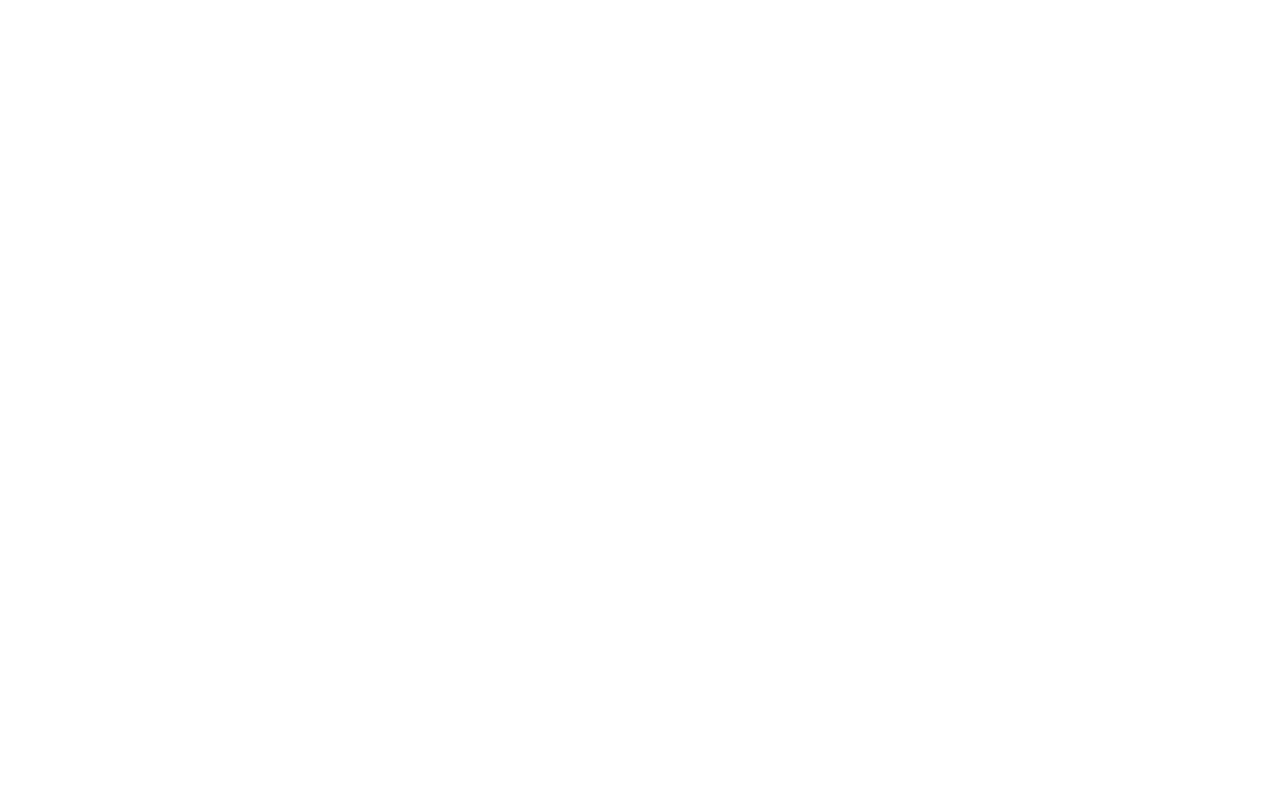
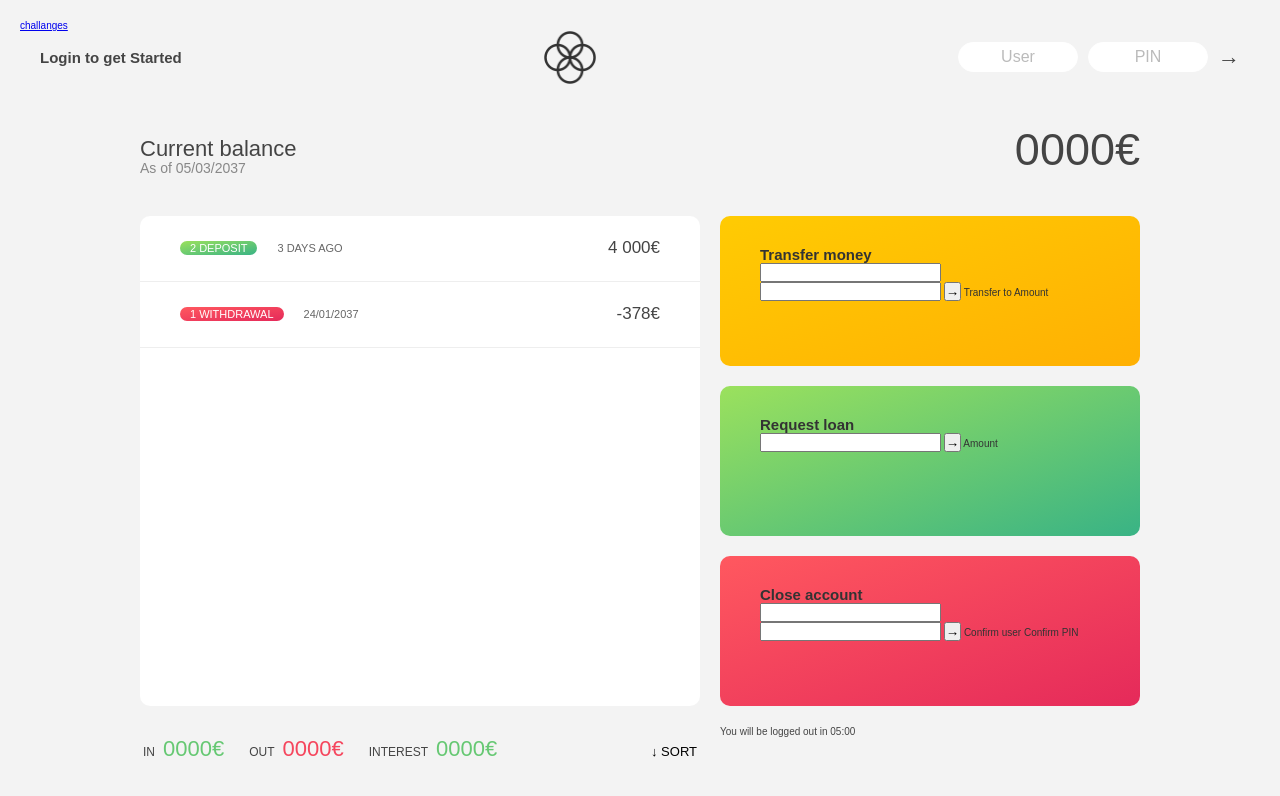
Before and after one commit to traineecoder/javascript_programs, a plain HTML site: page Working with arrays/index.html in a window 1280 px wide. Drawn offline with Linux system fonts and the light colour scheme.

Commit message:
learning about arrays

```diff
--- a/Working with arrays/index.html
+++ b/Working with arrays/index.html
@@ -3,8 +3,116 @@
   <head>
     <meta charset="UTF-8" />
     <meta name="viewport" content="width=device-width, initial-scale=1.0" />
-    <title>Document</title>
+    <link rel="stylesheet" href="styles/main.css" type="text/css" />
+    <link rel="shortcut icon" href="img/icon.png" type="image/x-icon" />
+    <title>Bankist</title>
     <script src="scripts/script.js" defer></script>
+    <!-- <script src="scripts/bankist.js" defer></script> -->
   </head>
-  <body></body>
+  <body>
+    <header>
+      <a href="challange.html">challanges</a>
+      <nav>
+        <h1 class="welcom">Login to get Started</h1>
+        <img src="img/logo.png" alt="Logo" class="logo" />
+        <form class="login">
+          <input
+            type="text"
+            class="login__input login__input--user"
+            placeholder="User"
+          />
+          <input
+            type="password"
+            class="login__input login__input--pin"
+            maxlength="4"
+            placeholder="PIN"
+          />
+          <button class="login__btn">&rarr;</button>
+        </form>
+      </nav>
+    </header>
+    <main class="app">
+      <!-- BALANCE -->
+      <div class="balance">
+        <div>
+          <p class="balance__label">Current balance</p>
+          <p class="balance__date">
+            As of <span class="date">05/03/2037</span>
+          </p>
+        </div>
+        <p class="balance__value">0000€</p>
+      </div>
+
+      <!-- MOVEMENTS -->
+      <div class="movements">
+        <div class="movements__row">
+          <div class="movements__type movements__type--deposit">2 deposit</div>
+          <div class="movements__date">3 days ago</div>
+          <div class="movements__value">4 000€</div>
+        </div>
+        <div class="movements__row">
+          <div class="movements__type movements__type--withdrawal">
+            1 withdrawal
+          </div>
+          <div class="movements__date">24/01/2037</div>
+          <div class="movements__value">-378€</div>
+        </div>
+      </div>
+
+      <!-- SUMMARY -->
+      <div class="summary">
+        <p class="summary__label">In</p>
+        <p class="summary__value summary__value--in">0000€</p>
+        <p class="summary__label">Out</p>
+        <p class="summary__value summary__value--out">0000€</p>
+        <p class="summary__label">Interest</p>
+        <p class="summary__value summary__value--interest">0000€</p>
+        <button class="btn--sort">&downarrow; SORT</button>
+      </div>
+
+      <!-- OPERATION: TRANSFERS -->
+      <div class="operation operation--transfer">
+        <h2>Transfer money</h2>
+        <form class="form form--transfer">
+          <input type="text" class="form__input form__input--to" />
+          <input type="number" class="form__input form__input--amount" />
+          <button class="form__btn form__btn--transfer">&rarr;</button>
+          <label class="form__label">Transfer to</label>
+          <label class="form__label">Amount</label>
+        </form>
+      </div>
+
+      <!-- OPERATION: LOAN -->
+      <div class="operation operation--loan">
+        <h2>Request loan</h2>
+        <form class="form form--loan">
+          <input type="number" class="form__input form__input--loan-amount" />
+          <button class="form__btn form__btn--loan">&rarr;</button>
+          <label class="form__label form__label--loan">Amount</label>
+        </form>
+      </div>
+
+      <!-- OPERATION: CLOSE -->
+      <div class="operation operation--close">
+        <h2>Close account</h2>
+        <form class="form form--close">
+          <input type="text" class="form__input form__input--user" />
+          <input
+            type="password"
+            maxlength="6"
+            class="form__input form__input--pin"
+          />
+          <button class="form__btn form__btn--close">&rarr;</button>
+          <label class="form__label">Confirm user</label>
+          <label class="form__label">Confirm PIN</label>
+        </form>
+      </div>
+
+      <!-- LOGOUT TIMER -->
+      <p class="logout-timer">
+        You will be logged out in <span class="timer">05:00</span>
+      </p>
+    </main>
+    <footer></footer>
+  </body>
 </html>
--- a/Working with arrays/scripts/script.js
+++ b/Working with arrays/scripts/script.js
@@ -28,3 +28,31 @@ console.log(arr[arr.length - 1]);
 console.log(arr.slice(-1)[0]);
 console.log(arr.at(-1));
 console.log("hello".at(-1));
+
+// forEach method
+arr = ["mars", "mercury", "jupiter", "earth"];
+arr.forEach(function (value, index, array) {
+  console.log(value, index);
+});
+
+// for each with maps and sets
+let hello;
+let map = new Map([
+  ["INR", "India"],
+  ["USA", "US Dollar"],
+  [hello, "hi"],
+]);
+let set = new Set(["earth", "earth", "sun", "mars"]);
+map.forEach(function (value, key, map) {
+  console.log(`${key}: ${value}`);
+});
+set.forEach(function (value, _, set) {
+  console.log(`${value}`);
+});
+
+arr = [100, 123, 114, 521];
+// const newArr = arr.map(function (value) {
+//   return value / 83.2;
+// });
+const newArr = arr.map((value, i) => value * i);
+console.log(newArr);
--- /dev/null
+++ b/Working with arrays/styles/main.css
@@ -0,0 +1,274 @@
+/* CSS reset */
+* {
+  margin: 0;
+  padding: 0;
+  box-sizing: border-box;
+}
+html {
+  font-size: 62.5%;
+  box-sizing: border-box;
+}
+
+body {
+  font-family: "Poppins", sans-serif;
+  color: #444;
+  background-color: #f3f3f3;
+  height: 100vh;
+  padding: 2rem;
+}
+nav {
+  display: flex;
+  justify-content: space-between;
+  align-items: center;
+  padding: 0 2rem;
+}
+.welcome {
+  font-size: 1.9rem;
+  font-weight: 500;
+}
+
+.logo {
+  height: 5.25rem;
+}
+
+.login {
+  display: flex;
+}
+
+.login__input {
+  border: none;
+  padding: 0.5rem 2rem;
+  font-size: 1.6rem;
+  font-family: inherit;
+  text-align: center;
+  width: 12rem;
+  border-radius: 10rem;
+  margin-right: 1rem;
+  color: inherit;
+  border: 1px solid #fff;
+  transition: all 0.3s;
+}
+
+.login__input:focus {
+  outline: none;
+  border: 1px solid #ccc;
+}
+
+.login__input::placeholder {
+  color: #bbb;
+}
+
+.login__btn {
+  border: none;
+  background: none;
+  font-size: 2.2rem;
+  color: inherit;
+  cursor: pointer;
+  transition: all 0.3s;
+}
+
+.login__btn:hover,
+.login__btn:focus,
+.btn--sort:hover,
+.btn--sort:focus {
+  outline: none;
+  color: #777;
+}
+/* MAIN */
+.app {
+  position: relative;
+  max-width: 100rem;
+  margin: 4rem auto;
+  display: grid;
+  grid-template-columns: 4fr 3fr;
+  grid-template-rows: auto repeat(3, 15rem) auto;
+  gap: 2rem;
+
+  /* NOTE This creates the fade in/out anumation */
+  /* opacity: 0; */
+  transition: all 1s;
+}
+
+.balance {
+  grid-column: 1 / span 2;
+  display: flex;
+  align-items: flex-end;
+  justify-content: space-between;
+  margin-bottom: 2rem;
+}
+
+.balance__label {
+  font-size: 2.2rem;
+  font-weight: 500;
+  margin-bottom: -0.2rem;
+}
+
+.balance__date {
+  font-size: 1.4rem;
+  color: #888;
+}
+
+.balance__value {
+  font-size: 4.5rem;
+  font-weight: 400;
+}
+
+/* MOVEMENTS */
+.movements {
+  grid-row: 2 / span 3;
+  background-color: #fff;
+  border-radius: 1rem;
+  overflow: scroll;
+}
+
+.movements__row {
+  padding: 2.25rem 4rem;
+  display: flex;
+  align-items: center;
+  border-bottom: 1px solid #eee;
+}
+
+.movements__type {
+  font-size: 1.1rem;
+  text-transform: uppercase;
+  font-weight: 500;
+  color: #fff;
+  padding: 0.1rem 1rem;
+  border-radius: 10rem;
+  margin-right: 2rem;
+}
+
+.movements__date {
+  font-size: 1.1rem;
+  text-transform: uppercase;
+  font-weight: 500;
+  color: #666;
+}
+
+.movements__type--deposit {
+  background-image: linear-gradient(to top left, #39b385, #9be15d);
+}
+
+.movements__type--withdrawal {
+  background-image: linear-gradient(to top left, #e52a5a, #ff585f);
+}
+
+.movements__value {
+  font-size: 1.7rem;
+  margin-left: auto;
+}
+
+/* SUMMARY */
+.summary {
+  grid-row: 5 / 6;
+  display: flex;
+  align-items: baseline;
+  padding: 0 0.3rem;
+  margin-top: 1rem;
+}
+
+.summary__label {
+  font-size: 1.2rem;
+  font-weight: 500;
+  text-transform: uppercase;
+  margin-right: 0.8rem;
+}
+
+.summary__value {
+  font-size: 2.2rem;
+  margin-right: 2.5rem;
+}
+
+.summary__value--in,
+.summary__value--interest {
+  color: #66c873;
+}
+
+.summary__value--out {
+  color: #f5465d;
+}
+
+.btn--sort {
+  margin-left: auto;
+  border: none;
+  background: none;
+  font-size: 1.3rem;
+  font-weight: 500;
+  cursor: pointer;
+}
+
+/* OPERATIONS */
+.operation {
+  border-radius: 1rem;
+  padding: 3rem 4rem;
+  color: #333;
+}
+
+.operation--transfer {
+  background-image: linear-gradient(to top left, #ffb003, #ffcb03);
+}
+
+.operation--loan {
+  background-image: linear-gradient(to top left, #39b385, #9be15d);
+}
+
+.operation--close {
+  background-image: linear-gradient(to top left, #e52a5a, #ff585f);
+}
+
+/* Exceptions for interst */
+.form.form--loan {
+  grid-template-columns: 2.5fr 1fr 2.5fr;
+}
+.form__label--loan {
+  grid-row: 2;
+}
+/* End exceptions */
+
+/* .form__input {
+  width: 100%;
+  border: none;
+  background-color: rgba(255, 255, 255, 0.4);
+  font-family: inherit;
+  font-size: 1.5rem;
+  text-align: center;
+  color: #333;
+  padding: 0.3rem 1rem;
+  border-radius: 0.7rem;
+  transition: all 0.3s;
+}
+
+.form__input:focus {
+  outline: none;
+  background-color: rgba(255, 255, 255, 0.6);
+}
+
+.form__label {
+  font-size: 1.3rem;
+  text-align: center;
+}
+
+.form__btn {
+  border: none;
+  border-radius: 0.7rem;
+  font-size: 1.8rem;
+  background-color: #fff;
+  cursor: pointer;
+  transition: all 0.3s;
+}
+
+.form__btn:focus {
+  outline: none;
+  background-color: rgba(255, 255, 255, 0.8);
+}
+
+.logout-timer {
+  padding: 0 0.3rem;
+  margin-top: 1.9rem;
+  text-align: right;
+  font-size: 1.25rem;
+}
+
+.timer {
+  font-weight: 600;
+} */
```
Also changed, not shown: Working with arrays/challange.html (added, +10 -0 lines), Working with arrays/scripts/bankist.js (added, +76 -0 lines), Working with arrays/scripts/challange.js (added, +15 -0 lines), Working with arrays/img/icon.png (added), Working with arrays/img/logo.png (added).
